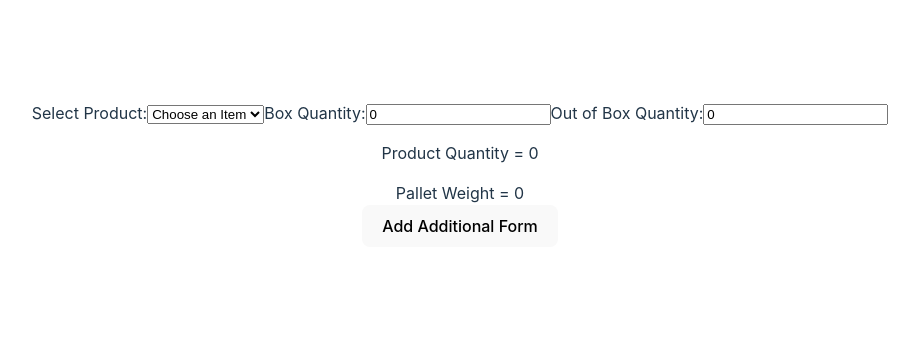
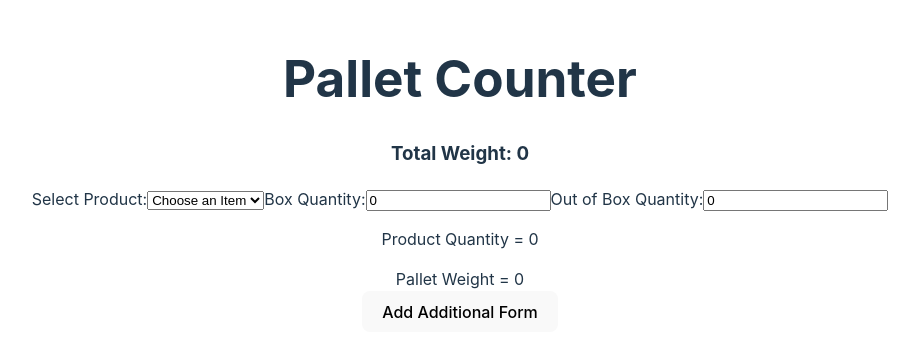
Before and after one commit to Jayrassic/react_pallet_counter, a React (Vite) app: page / in a window 1280 px wide. Shown: the part 226-582 px from the top of the page, without its empty margins (180-1099 px from the left). Built offline with nearby package versions, Linux system fonts and the light colour scheme.

Commit message:
Added Header to return

```diff
--- a/src/App.tsx
+++ b/src/App.tsx
@@ -1,12 +1,13 @@
 import "./App.css";
 // import ProductForm from "./components/ProductForm";
+import Header from "./components/Header";
 import FormHolder from "./components/FormHolder";
 
 function App() {
   return (
     <>
+      <Header />
       <FormHolder />
-      {/* <ProductForm /> */}
     </>
   );
 }
```
